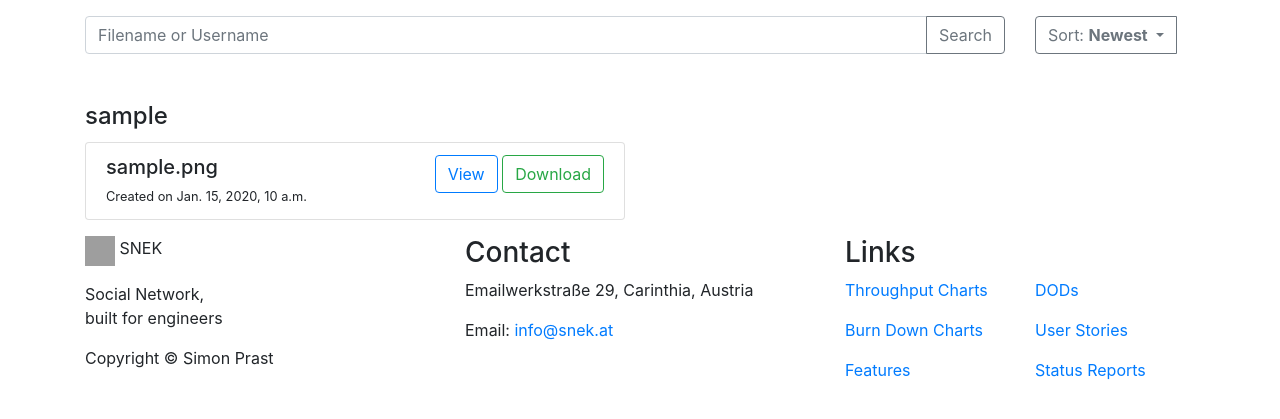
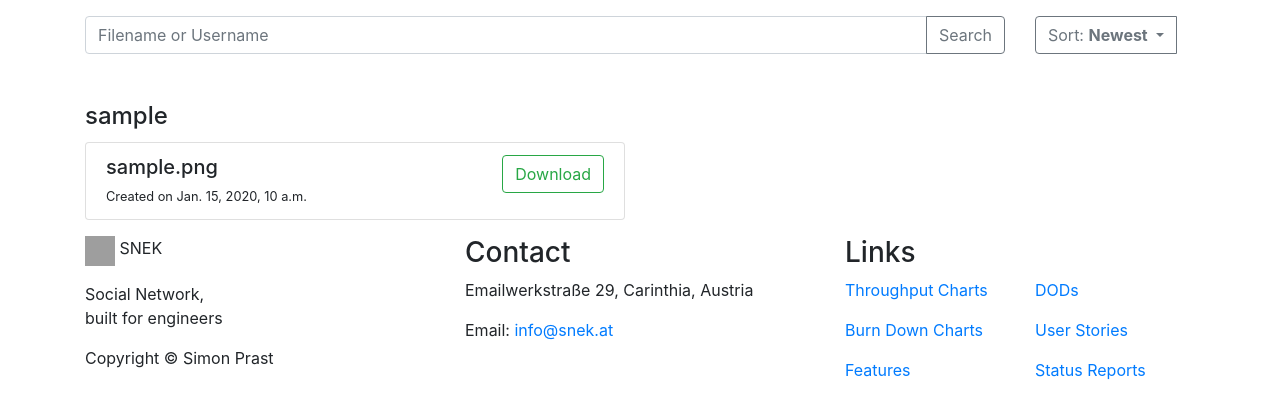
Before and after one commit to snek-at/tastic-engine, a Django app: page /reports/ in a window 1280 px wide. Shown: the part 56-475 px from the top of the page. Run offline with Django 3.2, Linux system fonts and the light colour scheme; tables that the repository leaves empty hold one stand-in row (values such as "Sample post"); some libraries are stand-ins or nearby versions; grey boxes are pictures that could not be loaded.

Commit message:
Update reports template
The views button was removed from the reports page.

```diff
--- a/templates/pages/reports.html
+++ b/templates/pages/reports.html
@@ -94,11 +94,6 @@
                   <small>Created on {{ file.createdAt }}</small>
                 </div>
                 <div>
-                  <a href="/reports/view/{{ file.name }}">
-                    <button type="button" class="btn btn-outline-primary">
-                      View
-                    </button>
-                  </a>
                   <a href="/reports/download/{{ file.name }}" download>
                     <button type="button" class="btn btn-outline-success">
                       Download
```
